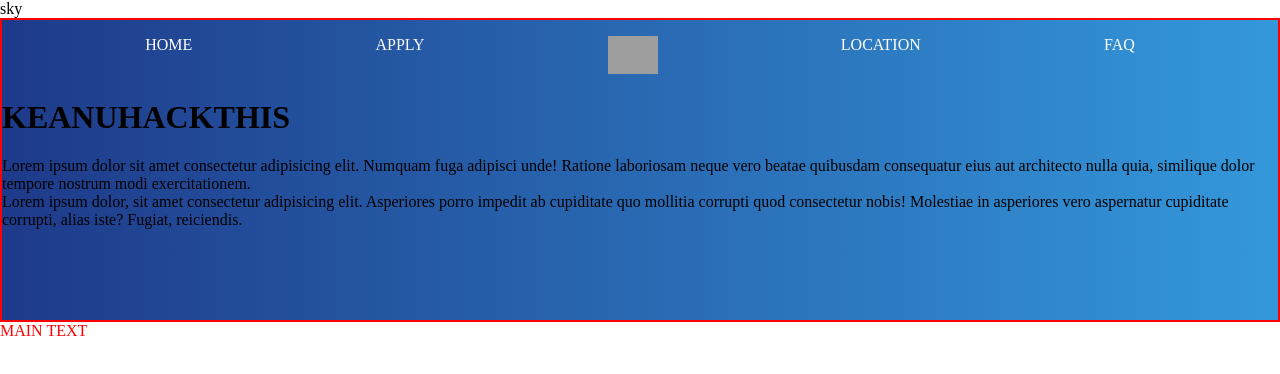
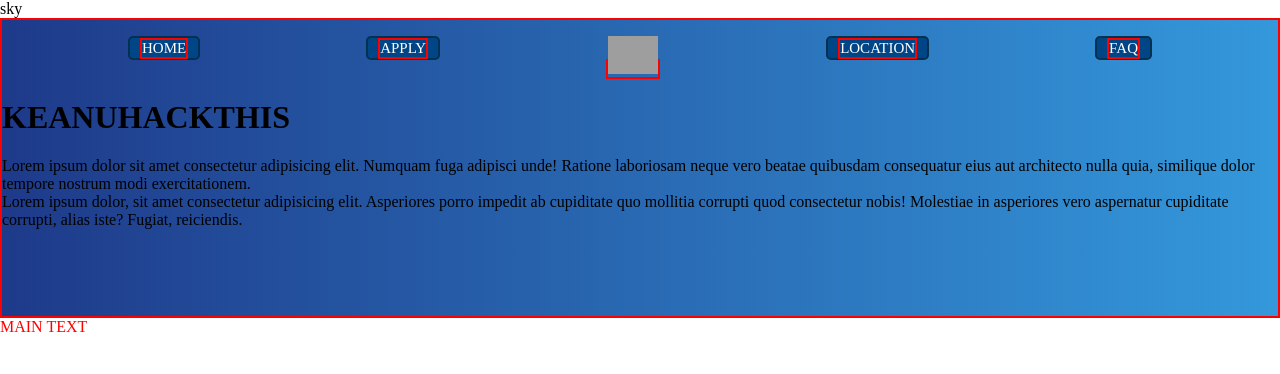
Before and after one commit to TimHuhYen/TimHuhYen.github.io, a plain HTML site: page index.html in a window 1280 px wide. Shown: the top 374 px of the page. Drawn offline with Linux system fonts and the light colour scheme; grey boxes are pictures that could not be loaded.

Commit message:
fixing up the options in nav bar to make it appear like buttons

```diff
--- a/index.html
+++ b/index.html
@@ -97,8 +97,8 @@ window.addEventListener('load', () => {
         <header>
             <nav>
             <ul id="main-nav">
-                <li class="left"><a href="index.html">Home</a></li>
-                <li class="left"><a href="locations.html">Apply</a></li>
+                <li class="left guides"><a href="index.html">Home</a></li>
+                <li class="left guides"><a href="locations.html">Apply</a></li>
 
                 <li class="logo">
                   <a href="index.html">
@@ -106,8 +106,8 @@ window.addEventListener('load', () => {
                   </a>
                 </li>
 
-                <li class="right"><a href="contact.html">Location</a></li>
-                <li class="right"><a href="FAQ.html">FAQ</a></li>
+                <li class="right guides"><a href="contact.html">Location</a></li>
+                <li class="right guides"><a href="FAQ.html">FAQ</a></li>
             </ul>
             </nav>
 
--- a/styles.css
+++ b/styles.css
@@ -145,9 +145,11 @@ header {
   border: 2px solid red;
   height: 300px;
   width: 100;
+  box-sizing: border-box;
 }
 
 #main-nav{
+  box-sizing: content-box;
   list-style: none;
   display: flex;
   margin-top: 20;
@@ -160,7 +162,7 @@ header {
 #main-nav img{
   opacity: 0;
   animation: fadeIn 3s forwards;
-  animation-delay: 3s
+  animation-delay: 3.5s
 }
 
 @keyframes fadeIn{
@@ -170,18 +172,35 @@ header {
 }
 
 
-#main-nav .left a{
+#main-nav .left {
   margin-right: 40px;
 }
 
-#main-nav .right a{
+#main-nav .right {
   margin-left: 40px;
 }
 
-header a {
+#main-nav .guides{
+  background-color: #004687;
+  border: 2px #003153 solid;
+  border-radius: 5px;
+  padding: 10px;
+  box-sizing: border-box;
+  display: flex;
+  align-items: center;
+  height: 20px;
+}
+
+#main-nav a {
+    border: 2px red solid;
     color: white;
+    font-size: 15px;
     text-decoration: none;
     text-transform: uppercase;
+}
+
+#main-nav a:hover{
+  text-decoration: underline;
 }
 
 /*
@@ -241,15 +260,3 @@ footer {
     background-color: black;
     padding: 10px 20px;
 }
-
-
-
-
-
-a{
-    text-decoration: none;
-}
-
-a:hover{
-    text-decoration: underline;
-}
```
